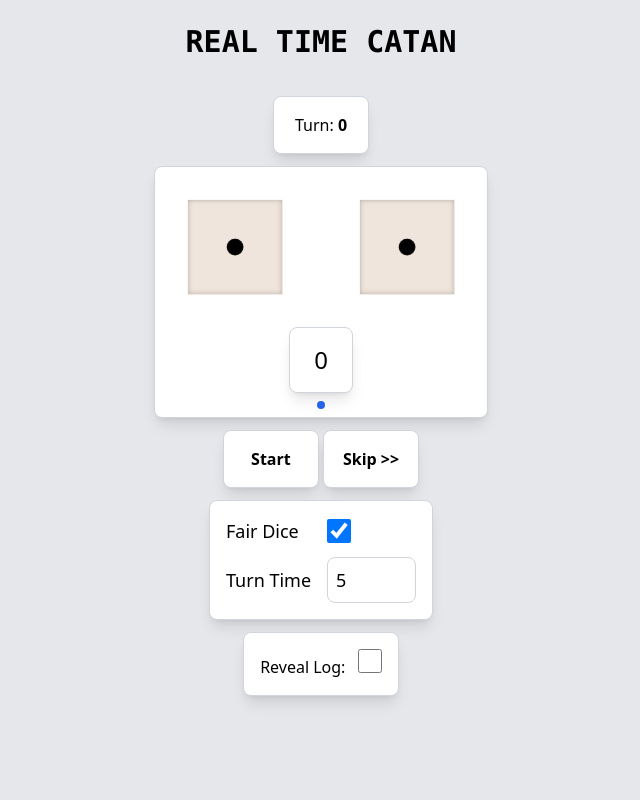
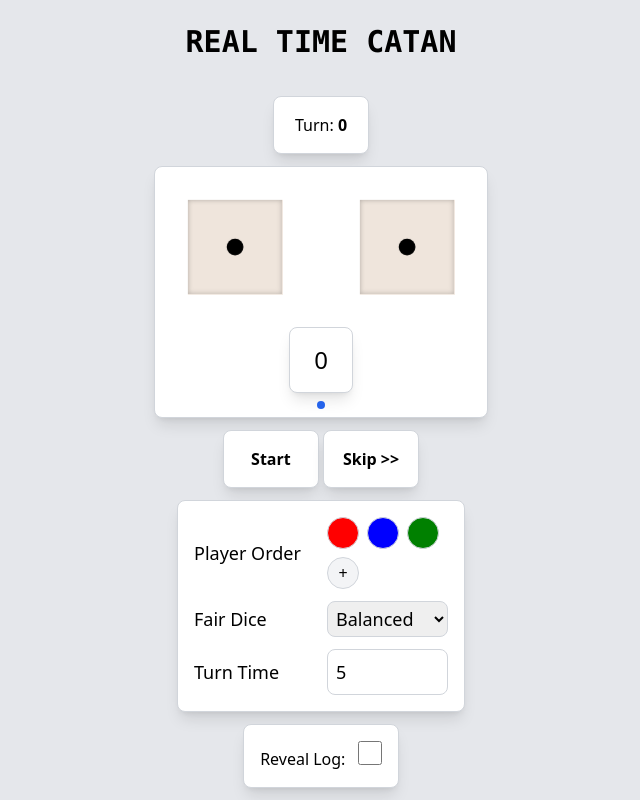
Before and after one commit to Namoop/CatanTime, a SvelteKit app: page / in a window 1280 px wide. Shown: the whole page, without its empty margins (319-959 px from the left). Built offline with nearby package versions, Linux system fonts and the light colour scheme.

Commit message:
feat: deck options and player order
deck options now allow full random or a variety of more fair alternatives

there is a player order config option that uses player colors to show which seven belongs to who for moving the robber

updated dependencies

```diff
--- /dev/null
+++ b/src/lib/Swatches.svelte
@@ -0,0 +1,81 @@
+<script lang="ts">
+
+    let { colors = $bindable(["red", "blue", "green"]) } = $props();
+    let activeSwatch = $state(-1); // -1 means no active swatch
+    const availableColors = ["red", "green", "blue", "white", "yellow", "saddlebrown", "purple", "orange"];
+
+</script>
+
+<div id="playerOrder" class="flex flex-wrap gap-2 items-center">
+    {#each colors as color, i}
+        <button
+                hidden
+                aria-label="Edit player"
+                title="Edit player"
+                id="playerSwatch{i}"
+                onclick={() => {
+                            activeSwatch = activeSwatch === i ? -1 : i;
+                            if (activeSwatch !== -1) {
+                                setTimeout(() => {
+                                    document.getElementById(`playerPicker${i}`)?.focus();
+                                }, 0);
+                            }
+                        }}
+        >
+
+        </button>
+        <label
+                style="background-color: {color};"
+                class="w-8 h-8 rounded-full border border-gray-300 cursor-pointer relative"
+                for="playerSwatch{i}">
+            {#if activeSwatch === i}
+                <div
+                        class="relative top-full left-0 mt-1 bg-white shadow-lg rounded p-2 z-10 flex flex-wrap gap-1 focus:outline-none cursor-default"
+                        style="width: 120px;"
+                        tabindex="-1"
+                        id="playerPicker{i}"
+                        onblur={() => activeSwatch = -1}
+                >
+                    {#each availableColors as c}
+                        <button
+                                class="w-6 h-6 rounded-full cursor-pointer border border-gray-300"
+                                style="background-color: {c};"
+                                aria-label="Select {c}"
+                                title="Select {c}"
+                                onmousedown={(e) => {colors[i] = c;
+                                activeSwatch = -1;
+                            }}
+                        ></button>
+                    {/each}
+                    <button
+                            class={`w-6 h-6 rounded-full border border-gray-300 flex items-center justify-center text-red-500 ${colors.length <= 3 ? 'text-gray-600 opacity-50 !cursor-not-allowed' : ''} cursor-pointer`}
+                            aria-label="Remove player"
+                            title="Remove player"
+                            onmousedown={(e) => {
+                            if (colors.length > 3) {
+                                colors = colors.filter((_, index) => index !== i);
+                                activeSwatch = -1;
+                            }
+                        }}
+                    >
+                        <span>✕</span>
+                    </button>
+                </div>
+            {/if}
+        </label>
+    {/each}
+
+    {#if colors.length < 6}
+        <button
+                class="w-8 h-8 rounded-full border border-gray-300 flex items-center justify-center cursor-pointer bg-gray-100"
+                aria-label="Add player"
+                title="Add player"
+                onclick={() => {
+                const unused = availableColors.find(c => !colors.includes(c)) || "gray";
+                colors = [...colors, unused];
+            }}
+        >
+            <span>+</span>
+        </button>
+    {/if}
+</div>
--- a/src/routes/+page.svelte
+++ b/src/routes/+page.svelte
@@ -2,14 +2,16 @@
     import Die from "$lib/Die.svelte";
     import { Interval } from "$lib/Timer";
     import { onMount } from "svelte";
+    import Swatches from "$lib/Swatches.svelte";
 
     let die1: Die, die2: Die;
     let dice: DieValue[] = $state([0, 0] as unknown as DieValue[]);
     let total = $state(0);
     let turnCount = $state(0);
-    let FAIR_DICE = $state(true);
+    let sevens = $state(0);
+    let FAIR_DICE = $state("Balanced");
+    const diceOptions = ["Chaos", "Balanced", "Double Deck", "Deck"];
     const CONFIG = $state({
-        fair: true,
         turn: 5,
     });
     let turnTime = $state(CONFIG.turn);
@@ -24,6 +26,9 @@
                 navigator.wakeLock.request("screen").then((lock) => {
                     wakeLock = lock;
                 });
+                console.log("Wake lock acquired");
+            } else {
+                console.log("Wave lock not available");
             }
         } catch (error) {
             console.error("Wake lock request failed:", error);
@@ -51,27 +56,57 @@
     let audio: HTMLAudioElement;
     let revealLog = $state(false);
 
-    const deck: DieValue[][] = $state([]);
-    function createDeck() {
-        for (let i = 1; i <= 6; i++)
-            for (let j = 1; j <= 6; j++) deck.push([i, j] as DieValue[]);
+    let Deck: DieValue[][] = $derived(createDeck(FAIR_DICE));
+    function createDeck(type: string) {
+        let deck = [];
+        const randDie = () => ((Math.random() * 6 + 1) | 0)
+        switch (type) {
+            case "Chaos":
+                deck.push([randDie(), randDie()]);
+                break;
+            case "Balanced":
+                // Create deck, shuffle, then select only first 24
+                for (let i = 1; i <= 6; i++)
+                    for (let j = 1; j <= 6; j++)
+                        deck.push([i, j]);
+                deck.sort(() => Math.random() - 0.5);
+                deck.splice(24);
+                break;
+            case "Double Deck":
+                for (let i = 1; i <= 6; i++)
+                    for (let j = 1; j <= 6; j++)
+                        deck.push([i, j], [i, j])
+                deck.sort(() => Math.random() - 0.5);
+                break;
+            case "Deck":
+                for (let i = 1; i <= 6; i++)
+                    for (let j = 1; j <= 6; j++)
+                        deck.push([i, j])
+                break;
+        }
+        console.log("Deck created:", type);
+        return deck as DieValue[][];
     }
     const deckLog: DieValue[][] = $state([]);
+
+    // // Effect: create deck on FAIR_DICE change
+    // $effect(() => {
+    //     console.log("FAIR_DICE changed to", FAIR_DICE);
+    //     if (FAIR_DICE) {
+    //         createDeck();
+    //     }
+    // });
 
     async function sleep(ms: number) {
         return new Promise((resolve) => setTimeout(resolve, ms));
     }
 
+    let diceTotal: HTMLElement;
     async function rollDice() {
-        if (deck.length === 0) createDeck();
 
-        if (FAIR_DICE)
-            dice = deck.splice((Math.random() * deck.length) | 0, 1)[0];
-        else
-            dice = [
-                (Math.random() * 6 + 1) | 0,
-                (Math.random() * 6 + 1) | 0,
-            ] as DieValue[];
+        if (Deck.length === 0) Deck = createDeck(FAIR_DICE);
+
+        dice = Deck.pop()!;
         die1.rollDie(dice[0]);
         die2.rollDie(dice[1]);
         deckLog.push(dice);
@@ -81,12 +116,19 @@
         await sleep(die1.ROLL_TIME);
 
         total = dice[0] + dice[1];
-        if (dice[0] + dice[1] == 7) stopTimer();
+        if (dice[0] + dice[1] == 7) {
+            diceTotal.style.backgroundColor = colors[sevens++ % colors.length];
+            diceTotal.style.opacity = "0.8";
+            diceTotal.style.color = "white";
+            stopTimer();
+        }
 
         if (timer) progressAnimation.play();
 
         if (turnCount === 1 && timer) startTimer();
     }
+
+    let colors = $state(["red", "blue", "green"]);
 
     let timer = $state(false);
     function startTimer() {
@@ -96,6 +138,7 @@
             return;
         }
 
+        diceTotal.style = "";
         progressAnimation.play();
         wakeLockRequest();
         interval.start();
@@ -126,7 +169,7 @@
         startTimer();
         turn();
     }
-</script>
+   </script>
 
 <audio src="ding.mp3" bind:this={audio}></audio>
 
@@ -149,6 +192,7 @@
         </div>
         <div
             id="diceTotal"
+            bind:this={diceTotal}
             class="w-16 text-center bg-white border border-gray-300 shadow-lg rounded-lg p-4 text-2xl"
         >
             {total}
@@ -180,15 +224,23 @@
 
     <div
         id="config"
-        class="grid grid-cols-2 gap-3 w-56 items-center bg-white border border-gray-300 shadow-lg rounded-lg p-4"
+        class="grid grid-cols-2 gap-3 w-72 items-center bg-white border border-gray-300 shadow-lg rounded-lg p-4"
     >
+        <label for="playerOrder" class="text-lg">Player Order</label>
+        <Swatches bind:colors />
+
         <label for="fairDice" class="text-lg">Fair Dice</label>
-        <input
-            type="checkbox"
-            bind:checked={FAIR_DICE}
-            id="fairDice"
-            class="w-6 h-6 text-blue-600 border-gray-300 rounded focus:ring-blue-500"
-        />
+        <select id="fairDice"
+                bind:value={FAIR_DICE}
+                class="border border-gray-300 rounded-lg p-1 text-lg focus:outline-none focus:ring-2 focus:ring-blue-500 transition duration-200"
+        >
+
+            {#each diceOptions as option}
+                <option value={option}>
+                    {option}
+                </option>
+            {/each}
+        </select>
 
         <label for="turn" class="text-lg">Turn Time</label>
         <input
```
Also changed, not shown: package.json (+11 -11 lines), 1 other file (tests, documents, lock files or other folders).
